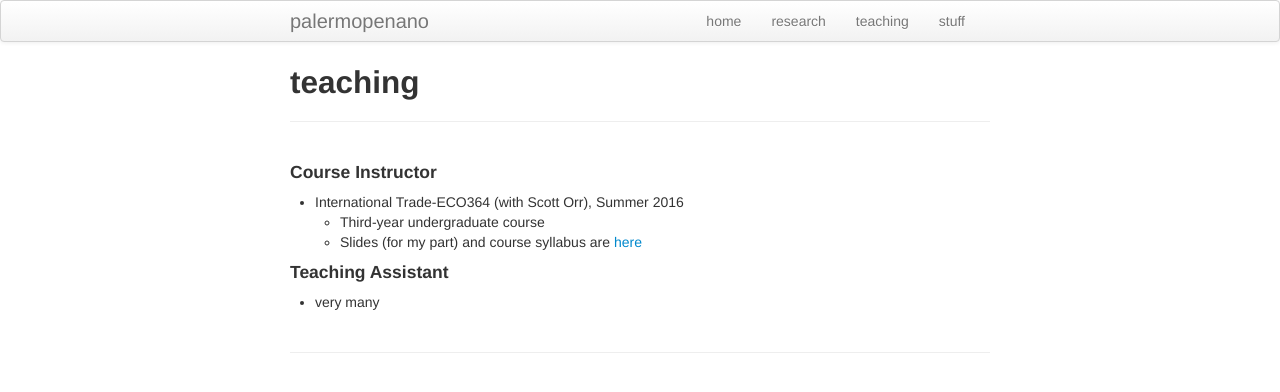
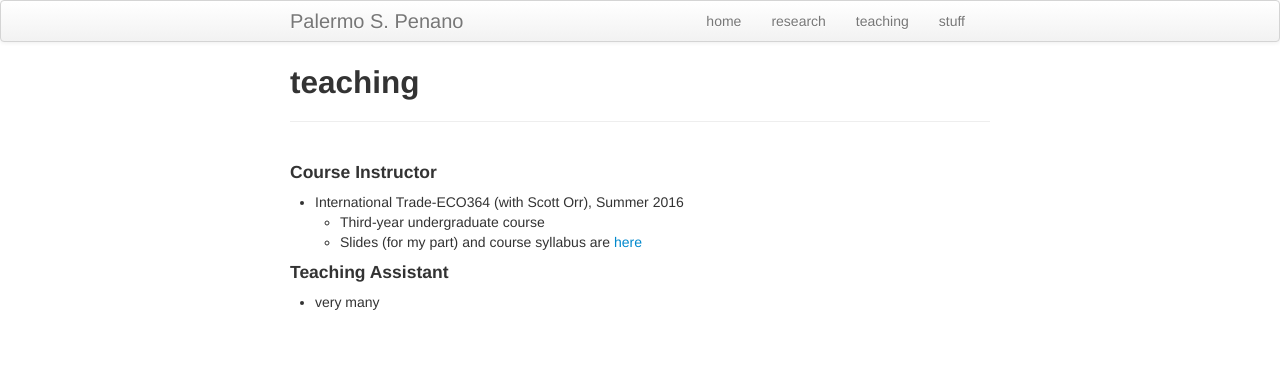
Before and after one commit to palpen/palermopenano, a Jekyll site: the page built from pages/teaching.md, in a window 1280 px wide. Shown: the top 392 px of the page. Built offline with Jekyll 4.4.1, drawn with Linux system fonts in a browser that asks for light colours.

Commit message:
minor changes

```diff
--- a/_config.yml
+++ b/_config.yml
@@ -8,9 +8,9 @@ highlighter: rouge
 # Themes are encouraged to use these universal variables
 # so be sure to set them if your theme uses them.
 #
-title :
+title : Palermo S. Penano
 author :
-  name :
+  name : Palermo S. Penano
   email : palermo.penano@mail.utoronto.ca
   github : palpen
   twitter : nil
--- a/_includes/themes/twitter/default.html
+++ b/_includes/themes/twitter/default.html
@@ -47,7 +47,6 @@
       <div class="content">
         {{ content }}
       </div>
-      <hr>
     </div>
 
     {% include JB/analytics %}
```
Also changed, not shown: index.md (+0 -1 lines).
